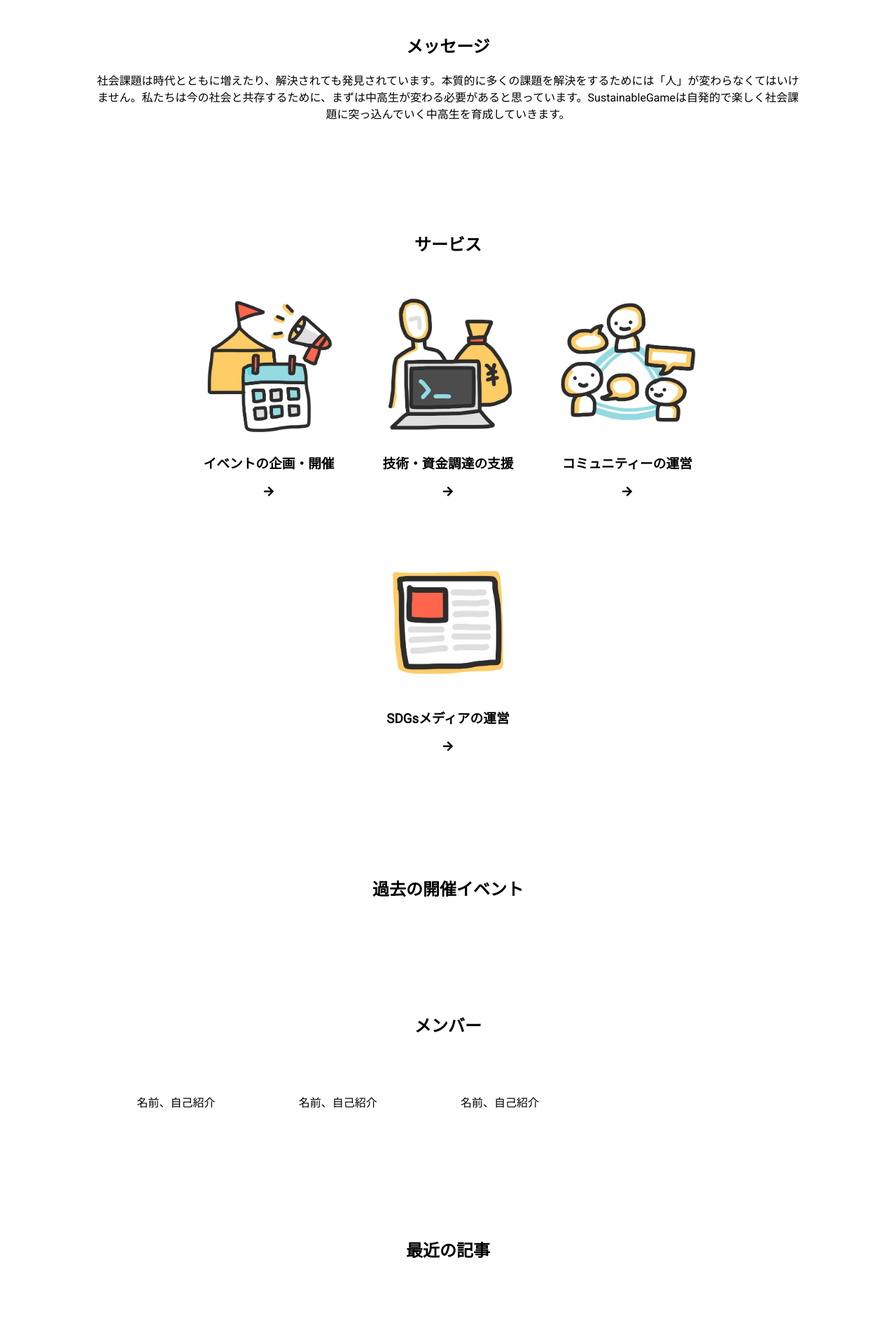
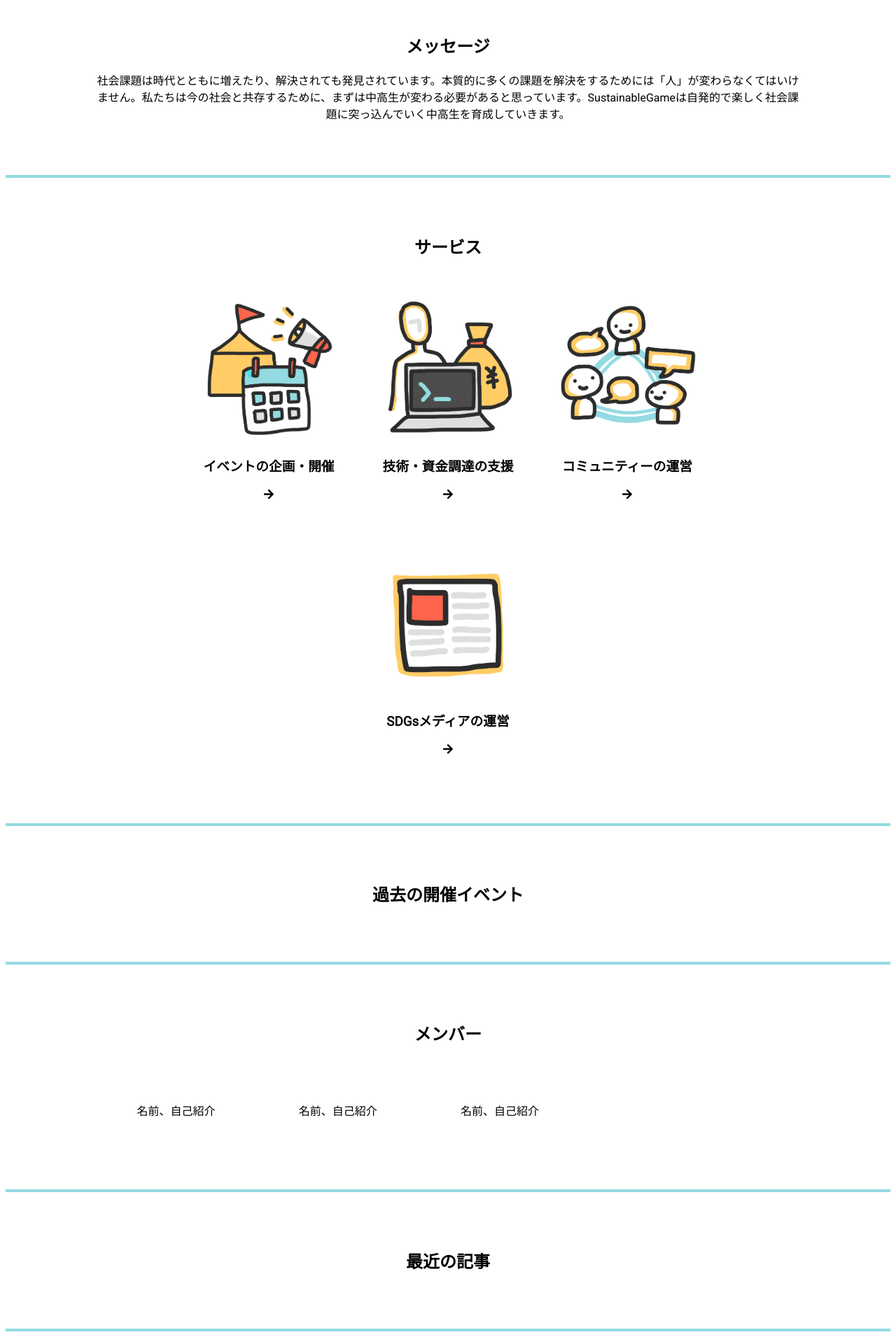
Before and after one commit to sustainable-game/sustainable-game.github.io, a Jekyll site: the page built from index.md, in a window 1280 px wide. Shown: the part 941-2861 px from the top of the page at 70% size. Built offline with Jekyll 4.4.1, drawn with Linux system fonts in a browser that asks for light colours; nearby versions of some CDN libraries.

Commit message:
セクションごとの区切り線

```diff
--- a/assets/css/main.css
+++ b/assets/css/main.css
@@ -62,6 +62,9 @@ body{
   max-width: 1024px;
   padding: 60px 10vw;
 }
+.section:not(#contact){
+  border-bottom: solid 4px #93dae0;
+}
 .service{
   display: inline-block;
   margin: 36px 24px;
```
